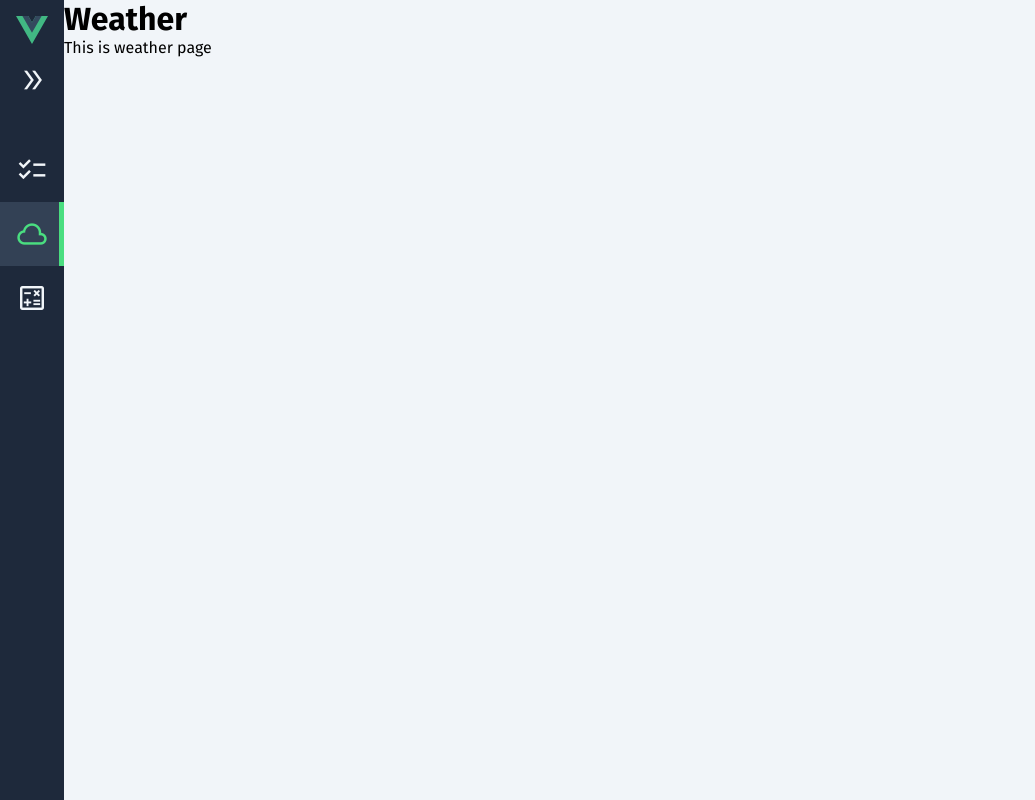
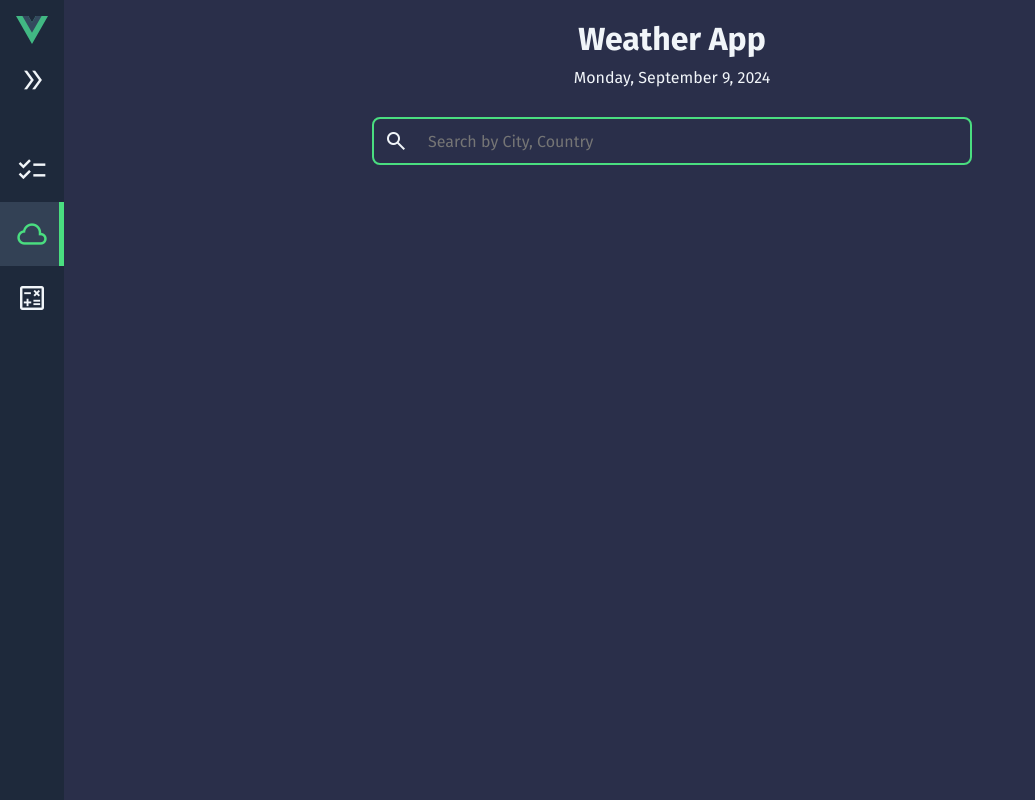
Before and after one commit to nguyenminhnam11/Vue-learn, a Vue app: page /weather in a window 1280 px wide. Shown: the whole page, without its empty margins (0-1035 px from the left). Built offline with nearby package versions, Linux system fonts and the light colour scheme.

Commit message:
build weather app

```diff
--- a/src/views/Weather/Weather.vue
+++ b/src/views/Weather/Weather.vue
@@ -1,6 +1,62 @@
+<script setup>
+import SearchInput from "@/views/Weather/components/SearchInput.vue";
+import WeatherCard from "@/views/Weather/components/WeatherCard.vue";
+import { ref } from "vue";
+const savedPlaces = localStorage.getItem('listWeather');
+const places = ref(savedPlaces ? JSON.parse(savedPlaces) : []);
+
+
+const addPlace = (data) => {
+  const exists = places.value.some((place) => place.location.name === data.location.name);
+  if (!exists) {
+    places.value.push(data);
+    localStorage.setItem('listWeather', JSON.stringify(places.value))
+  } else {
+    alert(`${data.location.name} has existed`);
+  }
+};
+
+const deletePlace = (name) => {
+  places.value = places.value.filter(p => p.location.name !== name)
+  localStorage.setItem('listWeather', JSON.stringify(places.value));
+}
+</script>
+
 <template>
-  <main>
-    <h1>Weather</h1>
-    <p>This is weather page</p>
+  <main class="weather-app">
+    <h1>Weather App</h1>
+    <div class="today-date">
+      {{
+        new Date().toLocaleDateString("en-us", {
+          weekday: "long",
+          year: "numeric",
+          month: "long",
+          day: "numeric",
+        })
+      }}
+    </div>
+
+    <SearchInput @place-data="addPlace" />
+
+    <WeatherCard :place="place" :places="places"@delete-place="deletePlace"/>
+
   </main>
 </template>
+
+<style lang="scss">
+.weather-app {
+  padding-top: 20px;
+  display: flex;
+  flex-direction: column;
+  align-items: center;
+  background-color: #2a2f4a;
+
+  h1 {
+    color: var(--light);
+  }
+  .today-date {
+    margin-top: 10px;
+    color: var(--light);
+  }
+}
+</style>
--- /dev/null
+++ b/src/views/Weather/components/SearchInput.vue
@@ -0,0 +1,122 @@
+<template>
+  <div class="search-input">
+    <form>
+      <span class="material-symbols-outlined"> search </span>
+      <input
+        type="text"
+        placeholder="Search by City, Country"
+        v-model="searchTerm.query"
+        @input="handleSearch"
+      />
+    </form>
+  </div>
+  <div class="search-suggestion">
+    <div class="search-item" v-if="searchTerm.result !== null">
+      <div class="result" v-for="place in searchTerm.result" :key="place.id">
+        <button @click="getWeather(place.id)">
+          {{ place.name }}, {{ place.region ? place.region + "," : "" }}
+          {{ place.country }}
+        </button>
+      </div>
+    </div>
+  </div>
+</template>
+
+<script setup>
+import { reactive } from "vue";
+
+const emit = defineEmits(['place-data'])
+
+const searchTerm = reactive({
+  query: "",
+  timeout: null,
+  result: null,
+});
+
+const handleSearch = () => {
+  clearTimeout(searchTerm.timeout);
+  searchTerm.timeout = setTimeout(async () => {
+    if (searchTerm.query !== "") {
+      const res = await fetch(
+        `http://api.weatherapi.com/v1/search.json?key=4a81adcc30de4dbc820153525240509&q=${searchTerm.query}`
+      );
+      const data = await res.json();
+      searchTerm.result = data;
+    } else {
+      searchTerm.result = null;
+    }
+  }, 400);
+};
+
+const getWeather = async (id) => {
+    const res = await fetch(`http://api.weatherapi.com/v1/forecast.json?key=4a81adcc30de4dbc820153525240509&q=id:${id}&days=3&aqi=no&alerts=no`)
+
+    const data = await res.json()
+    emit('place-data', data)
+
+    searchTerm.query = ''
+    searchTerm.result = null
+}
+</script>
+
+<style lang="scss" scoped>
+.search-input {
+  margin-top: 30px;
+  width: 600px;
+  display: flex;
+}
+
+.search-suggestion {
+  margin-top: 3px;
+  width: 600px;
+  position: absolute;
+  top: 163px;
+  z-index: 99;
+  .search-item {
+    border-radius: 8px;
+
+    .result {
+      float: right;
+      width: 555px;
+      padding: 15px 10px;
+      background-color: var(--primary);
+
+      button {
+        color: var(--dark-alt);
+        font-size: 1rem;
+
+        &:hover {
+          color: var(--light);
+        }
+      }
+    }
+  }
+}
+
+form {
+  width: 100%;
+  display: flex;
+  align-items: center;
+  border: 2px solid var(--primary);
+  border-radius: 8px;
+  color: var(--light);
+
+  input {
+    height: 100%;
+    padding: 0 10px;
+    font-size: 1rem;
+    width: 100%;
+    border: none;
+    background-color: transparent;
+    outline-color: var(--primary);
+    border-radius: 0 8px 8px 0;
+    color: var(--light);
+  }
+
+  span {
+    padding: 10px;
+    border: 1px solid black;
+    border: none;
+  }
+}
+</style>
--- /dev/null
+++ b/src/views/Weather/components/WeatherCard.vue
@@ -0,0 +1,101 @@
+<template>
+  <main class="weather-card">
+    <div class="weather-card-wrapper">
+      <div class="card-item" :class="place.current.is_day === 1 ? 'bg-day': 'bg-night'" v-for="(place, index) in places" :key="index">
+        <div class="location">
+          <span class="material-symbols-outlined"> location_on </span>
+          <h2>{{ place.location.name }}</h2>
+        </div>
+        <div class="temperature">
+          <img :src="place.current.condition.icon" alt="" width="100" />
+          <h1 class="temp-c">{{ Math.round(place.current.temp_c) }}&deg;C</h1>
+          <p class="desc">{{ place.current.condition.text }}</p>
+        </div>
+        <div v-for="(day, index) in place.forecast.forecastday" :key="index">
+          <WeatherForecastDay :day="day" />
+        </div>
+        <div class="remove-card-btn">
+          <span @click="removePlace(place.location.name)" class="material-symbols-outlined">delete</span>
+        </div>
+      </div>
+    </div>
+  </main>
+</template>
+
+<script setup>
+import WeatherForecastDay from "@/views/Weather/components/WeatherForecastDay.vue";
+defineProps({
+  place: Object,
+  places: Array,
+});
+const emit = defineEmits(['delete-place'])
+
+const removePlace = (placeName) => {
+  emit('delete-place', placeName)
+}
+
+</script>
+
+<style lang="scss" scoped>
+.weather-card {
+  width: 100%;
+
+  .weather-card-wrapper {
+    width: 80%;
+    margin: 30px auto;
+    display: grid;
+    grid-template-columns: repeat(auto-fit, 350px);
+    gap: 30px;
+    justify-content: center;
+
+    .card-item {
+      border-radius: 10px;
+      background-color: var(--dark-alt);
+      padding: 20px;
+      padding-bottom: 60px;
+      color: var(--light);
+      position: relative;
+
+      .location {
+        display: flex;
+        justify-content: center;
+        align-items: center;
+        gap: 5px;
+      }
+
+      .temperature {
+        display: flex;
+        flex-direction: column;
+        justify-content: center;
+        align-items: center;
+        gap: 10px;
+        margin-bottom: 20px;
+
+        .temp-c {
+          font-size: 3rem;
+        }
+
+        .desc {
+          font-size: 1.2rem;
+        }
+      }
+
+      .remove-card-btn {
+        position: absolute;
+        bottom: 20px;
+        right: 20px;
+        cursor: pointer;
+      }
+    }
+  }
+
+  .bg-day {
+    background-color: #8ec5fcdb;
+    background-image: linear-gradient(62deg, #8ec5fc 0%, #dfc1fac2 100%);
+  }
+  .bg-night {
+    background-color: #07223d;
+    background-image: linear-gradient(62deg, #0a2a4a 0%, #270845 100%);
+  }
+}
+</style>
--- /dev/null
+++ b/src/views/Weather/components/WeatherForecastDay.vue
@@ -0,0 +1,60 @@
+<template>
+  <div class="weather-forecast-day-wrapper">
+    <table class="weather-table">
+      <tbody>
+        <tr>
+          <!-- day of the week -->
+          <td class="col-1">
+            {{
+              new Date(day.date).toLocaleDateString("en-us", {
+                weekday: "long",
+              })
+            }}
+          </td>
+
+          <!-- icon -->
+          <td class="col-2">
+            <img :src="day.day.condition.icon" alt="icon" width="30" />
+          </td>
+
+          <!-- high/low temp -->
+          <td class="col-3">
+            {{ Math.round(day.day.maxtemp_c) }} /
+            {{ Math.round(day.day.mintemp_c) }}
+          </td>
+        </tr>
+      </tbody>
+    </table>
+  </div>
+</template>
+
+<script setup>
+defineProps({
+  day: Object,
+});
+</script>
+
+<style lang="scss" scoped>
+.weather-forecast-day-wrapper {
+  display: flex;
+  width: 100%;
+  justify-content: space-between;
+
+  .weather-table {
+    width: 100%;
+    .col-1 {
+      width: 100px;
+    }
+
+    .col-2 {
+      width: 100%;
+      display: flex;
+      justify-content: center;
+    }
+    .col-3 {
+      width: 100px;
+      text-align: right;
+    }
+  }
+}
+</style>
```
